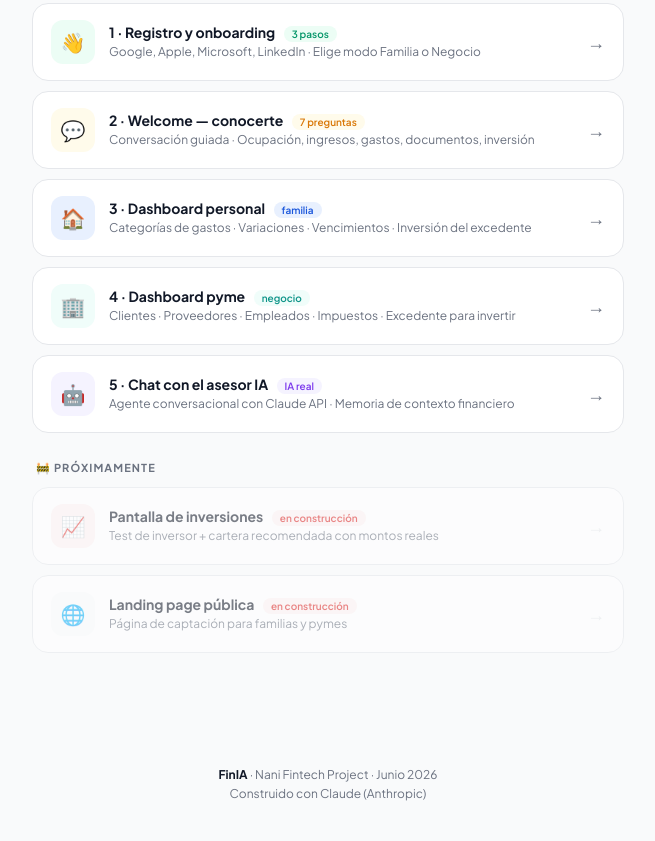
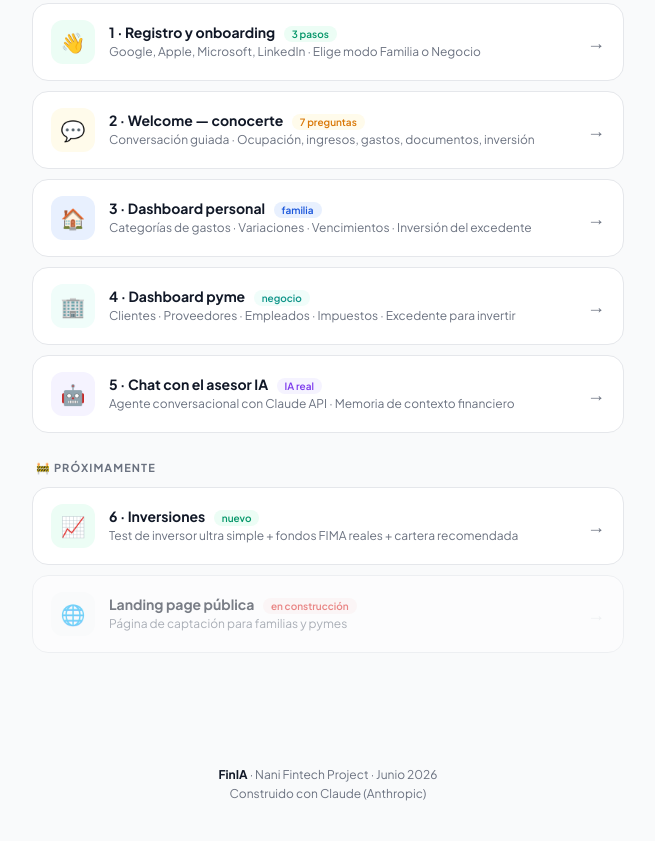
Before and after one commit to Nanito1977/nanito1977.github.io, a plain HTML site: page index.html in a window 1280 px wide. Shown: the part 591-1432 px from the top of the page, without its empty margins (312-967 px from the left). Drawn offline with Linux system fonts and the light colour scheme.

Commit message:
Add files via upload

```diff
--- a/index.html
+++ b/index.html
@@ -151,14 +151,14 @@ body{font-family:'Plus Jakarta Sans',sans-serif;background:var(--bg);color:var(-
   <!-- PRÓXIMAMENTE -->
   <div class="sec-label">🚧 Próximamente</div>
 
-  <div class="link-card" style="opacity:.55;cursor:default" onclick="return false">
-    <div class="lc-icon" style="background:#fef2f2">📈</div>
+  <a class="link-card" href="finia_inversiones.html">
+    <div class="lc-icon" style="background:#ecfdf5">📈</div>
     <div class="lc-body">
-      <div class="lc-title">Pantalla de inversiones <span class="badge b-coral">en construcción</span></div>
-      <div class="lc-sub">Test de inversor + cartera recomendada con montos reales</div>
+      <div class="lc-title">6 · Inversiones <span class="badge b-green">nuevo</span></div>
+      <div class="lc-sub">Test de inversor ultra simple + fondos FIMA reales + cartera recomendada</div>
     </div>
-    <div class="lc-arrow" style="color:var(--border)">→</div>
-  </div>
+    <div class="lc-arrow">→</div>
+  </a>
 
   <div class="link-card" style="opacity:.55;cursor:default" onclick="return false">
     <div class="lc-icon" style="background:#f9fafb">🌐</div>
```
